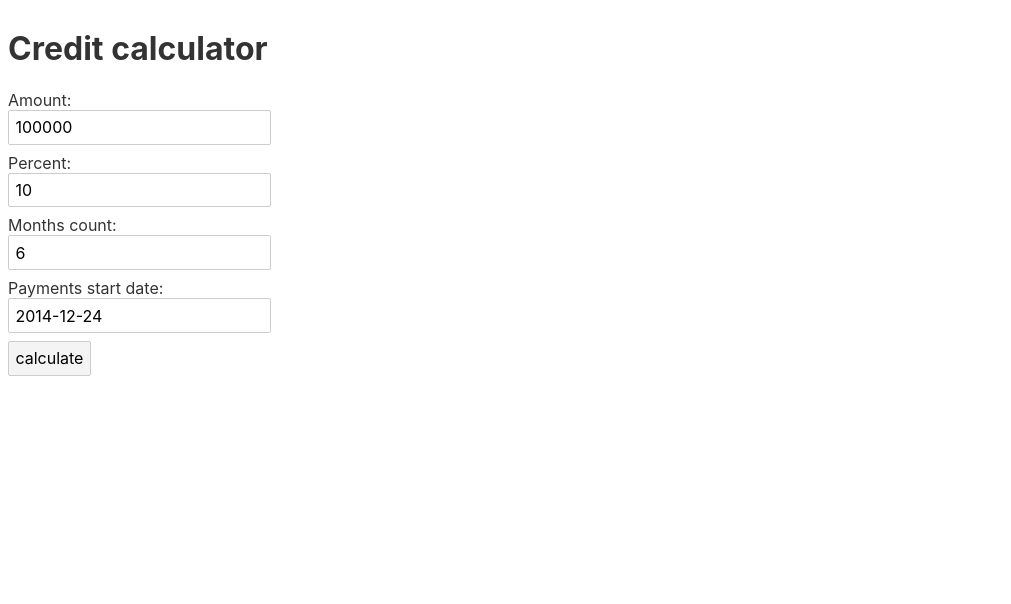
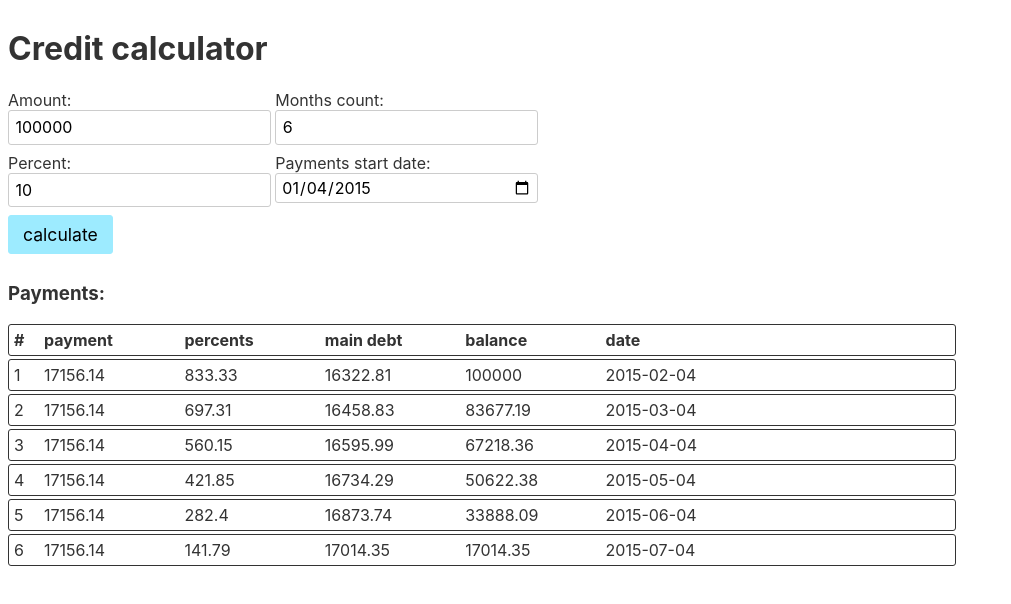
Before and after one commit to DaggerJackfast/credit-calculator, a Svelte app: page / in a window 1280 px wide. Shown: the top 604 px of the page, without its empty margins (0-1011 px from the left). Built offline with nearby package versions, Linux system fonts and the light colour scheme.

Commit message:
Add styles for form and results

```diff
--- a/src/App.svelte
+++ b/src/App.svelte
@@ -1,51 +1,159 @@
 <script>
-  import {AnnuityCalculator, DifferentialCalculator} from './calculating.js';
+  import { onMount } from "svelte";
+  import { AnnuityCalculator, DifferentialCalculator } from "./calculating.js";
   let amount = 100000;
   let percent = 10;
   let monthsCount = 6;
-  let startDate = '2014-12-24';
+  let startDate = "2015-01-04";
   let payments = [];
   const annuity = new AnnuityCalculator();
+  function calcucatePayments(){
+    return annuity.calculate(amount, percent, monthsCount, startDate);
+  }
+  onMount(() => {
+    payments = calcucatePayments();
+  });
   function handleSubmit() {
-    payments = annuity.calculate(amount, percent, monthsCount, startDate);
+    payments = calcucatePayments();
   }
 </script>
+
 <style>
+  .form-group {
+    display: inline-block;
+  }
+  .input-group {
+    display: flex;
+    flex-direction: column;
+  }
+  .form-input {
+    width: 100%;
+    border-radius: 3px;
+  }
+  .form-actions {
+    display: flex;
+    justify-content: start;
+    align-items: start;
+  }
+  .form-button {
+    padding: 8px 14px;
+    font-size: 1.1em;
+    background: #9debff;
+    border-radius: 3px;
+    border: 1px solid #9debff;
+  }
+  .form-button:hover {
+    background: #61ddec;
+    cursor: pointer;
+  }
+  .form-button:active {
+    background: #33d4e6;
+  }
+  input[type="date"].form-input {
+    padding: 3px 5px;
+  }
+  input[type="number"].form-input::-webkit-inner-spin-button,
+  input[type="number"].form-input::-webkit-outer-spin-button {
+    -webkit-appearance: none;
+    margin: 0;
+  }
+  .results {
+    display: block;
+    width: 75%;
+  }
+  .payment {
+    display: flex;
+    padding: 5px;
+    border: 1px solid;
+    border-radius: 3px;
+    margin-bottom: 3px;
+  }
+  .payment-headers{
+    font-weight: bold;
+  }
+  .payment-cell {
+    width: 15%;
+  }
+  .min-cell {
+    width: 30px;
+  }
+</style>
 
-</style>
 <div>
   <h1>Credit calculator</h1>
   <div class="caclulator">
-    <form class="form caclucalator-form" on:submit|preventDefault={handleSubmit}>
+    <form
+      class="form caclucalator-form"
+      on:submit|preventDefault={handleSubmit}>
+      <div class="form-group">
         <div class="input-group">
-        <label for="amount" class="form-label">Amount: </label>
-        <input id="amount" name="amount" type="number" class="form-input" bind:value={amount}/>
+          <label for="amount" class="form-label">Amount:</label>
+          <input
+            id="amount"
+            name="amount"
+            type="number"
+            class="form-input"
+            bind:value={amount} />
         </div>
         <div class="input-group">
-        <label for="percent" class="form-label">Percent: </label>
-        <input id="percent" name="percent" type="number" class="form-input" bind:value={percent}/>
+          <label for="percent" class="form-label">Percent:</label>
+          <input
+            id="percent"
+            name="percent"
+            type="number"
+            class="form-input"
+            bind:value={percent} />
+        </div>
+      </div>
+      <div class="form-group">
+        <div class="input-group">
+          <label for="months-count" class="form-label">Months count:</label>
+          <input
+            id="months-count"
+            name="months-count"
+            type="number"
+            class="form-input"
+            bind:value={monthsCount} />
         </div>
         <div class="input-group">
-        <label for="months-count" class="form-label">Months count: </label>
-        <input id="months-count" name="months-count" type="number" class="form-input" bind:value={monthsCount}/>
+          <label for="start-date" class="form-label">
+            Payments start date:
+          </label>
+          <input
+            id="start-date"
+            name="start-date"
+            type="date"
+            class="form-input"
+            bind:value={startDate} />
         </div>
-      <div class="input-group">
-        <label for="start-date" class="form-label">Payments start date: </label>
-        <input id="start-date" name="start-date" type="text" class="form-input" bind:value={startDate}/>
       </div>
+      <div class="form-actions">
         <button type="submit" class="form-button">calculate</button>
+      </div>
+
     </form>
     <div class="results">
-      {#each payments as {monthlyPayment, loanBalance, percents, mainDebt, date}, index}
+      {#if payments.length > 0}
+      <h3>Payments:</h3>
+        <div class="payment payment-headers">
+          <span class="payment-cell min-cell">#</span>
+          <span class="payment-cell">payment</span>
+          <span class="payment-cell">percents</span>
+          <span class="payment-cell">main debt</span>
+          <span class="payment-cell">balance</span>
+          <span class="payment-cell">date</span>
+        </div>
+        {#each payments as { monthlyPayment, loanBalance, percents, mainDebt, date }, index}
           <div class="payment">
-          <span>{index+1}</span>
-          <span>{monthlyPayment}</span>
-          <span>{loanBalance}</span>
-          <span>{percents}</span>
-          <span>{mainDebt}</span>
-          <span>{date}</span>
+            <span class="payment-cell min-cell">{index + 1}</span>
+            <span class="payment-cell">{monthlyPayment}</span>
+            <span class="payment-cell">{percents}</span>
+            <span class="payment-cell">{mainDebt}</span>
+            <span class="payment-cell">{loanBalance}</span>
+            <span class="payment-cell">{date}</span>
           </div>
         {/each}
+      {/if}
     </div>
   </div>
 </div>
```
Lines whose indentation alone changed are shown as unchanged.
